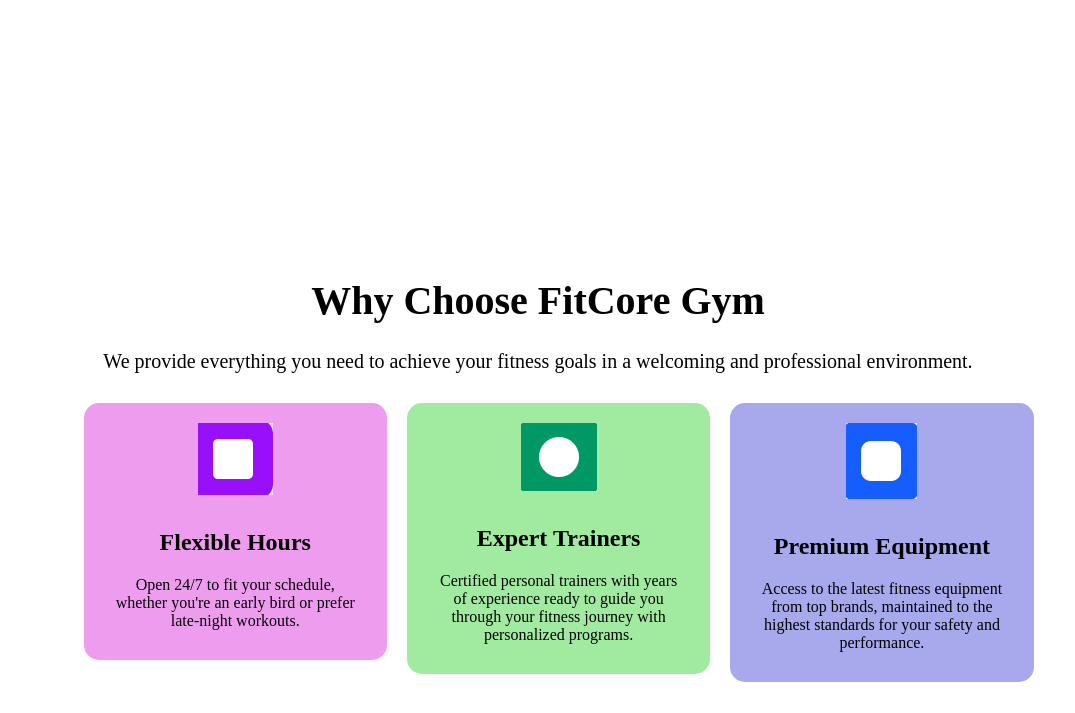
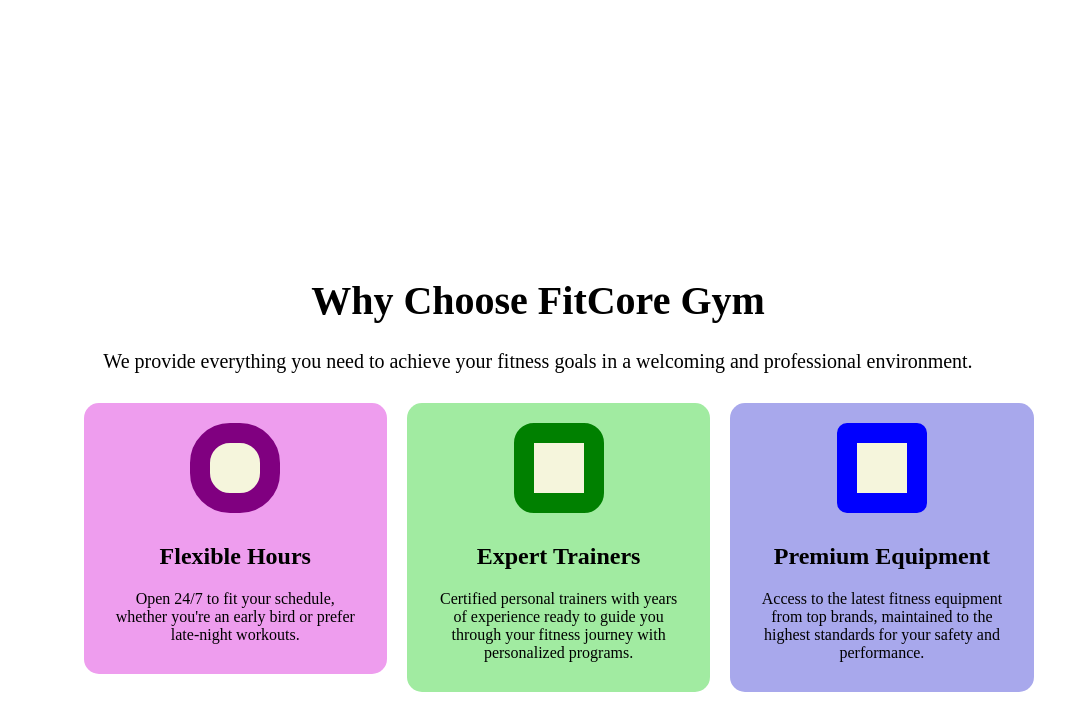
Before and after one commit to DaliaMahmoud-sudo/assignment2, a plain HTML site: page index.html in a window 1280 px wide. Shown: the part 424-1137 px from the top of the page, without its empty margins (102-1177 px from the left). Drawn offline with Linux system fonts and the light colour scheme.

Commit message:
logo Update

```diff
--- a/css/index.css
+++ b/css/index.css
@@ -173,3 +173,48 @@
 .policy {
   margin-top: 28px;
 }
+.logo-blue{
+  width: 50px;
+  height: 50px;
+  border: 20px;
+  border-color: blue;
+  border-radius: 10px;
+  -webkit-border-radius: 10px;
+  -moz-border-radius: 10px;
+  -ms-border-radius: 10px;
+  -o-border-radius: 10px;
+  border-style: solid;
+  background-color: beige;
+  margin: auto;
+  margin-top: 20px;
+}
+.logo-purple{
+  width: 50px;
+  height: 50px;
+  border: 20px;
+  border-color: purple;
+  border-radius: 40px;
+  -webkit-border-radius: 40px;
+  -moz-border-radius: 40px;
+  -ms-border-radius: 40px;
+  -o-border-radius: 40px;
+  border-style: solid;
+  background-color: beige;
+  margin: auto;
+  margin-top: 20px;
+}
+.logo-green{
+  width: 50px;
+  height: 50px;
+  border: 20px;
+  border-color: green;
+  border-radius: 20px;
+  -webkit-border-radius: 20px;
+  -moz-border-radius: 20px;
+  -ms-border-radius: 20px;
+  -o-border-radius: 20px;
+  border-style: solid;
+  background-color: beige;
+  margin: auto;
+  margin-top: 20px;
+}
--- a/index.html
+++ b/index.html
@@ -41,8 +41,7 @@
         </div>
         <div class="all-cards">
           <div class="card bg-blue float-right text-center">
-            <div class="logo text-center">
-              <img src="images/blueLogo.png" alt="blueLogo" />
+            <div class="logo-blue">
             </div>
             <div class="text-card">
               <h2>Premium Equipment</h2>
@@ -54,8 +53,8 @@
             </div>
           </div>
           <div class="card bg-green float-right text-center">
-            <div class="logo text-center">
-              <img src="images/greenLogo.png" alt="blueLogo" />
+            <div class="logo-green">
+
             </div>
             <div class="text-card">
               <h2>Expert Trainers</h2>
@@ -67,8 +66,7 @@
             </div>
           </div>
           <div class="card bg-purple float-right text-center">
-            <div class="logo text-center">
-              <img src="images/purpleLogo.png" alt="blueLogo" />
+            <div class="logo-purple">
             </div>
             <div class="text-card">
               <h2>Flexible Hours</h2>
```
